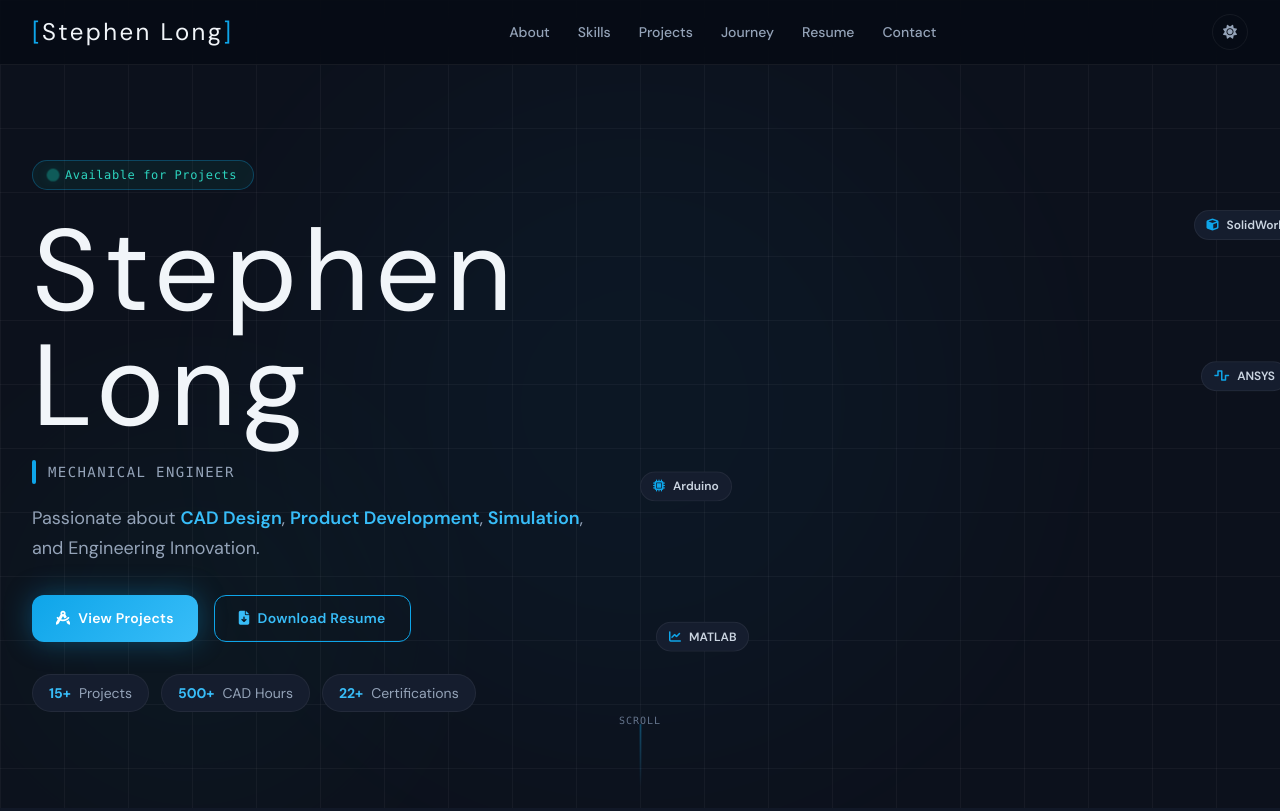
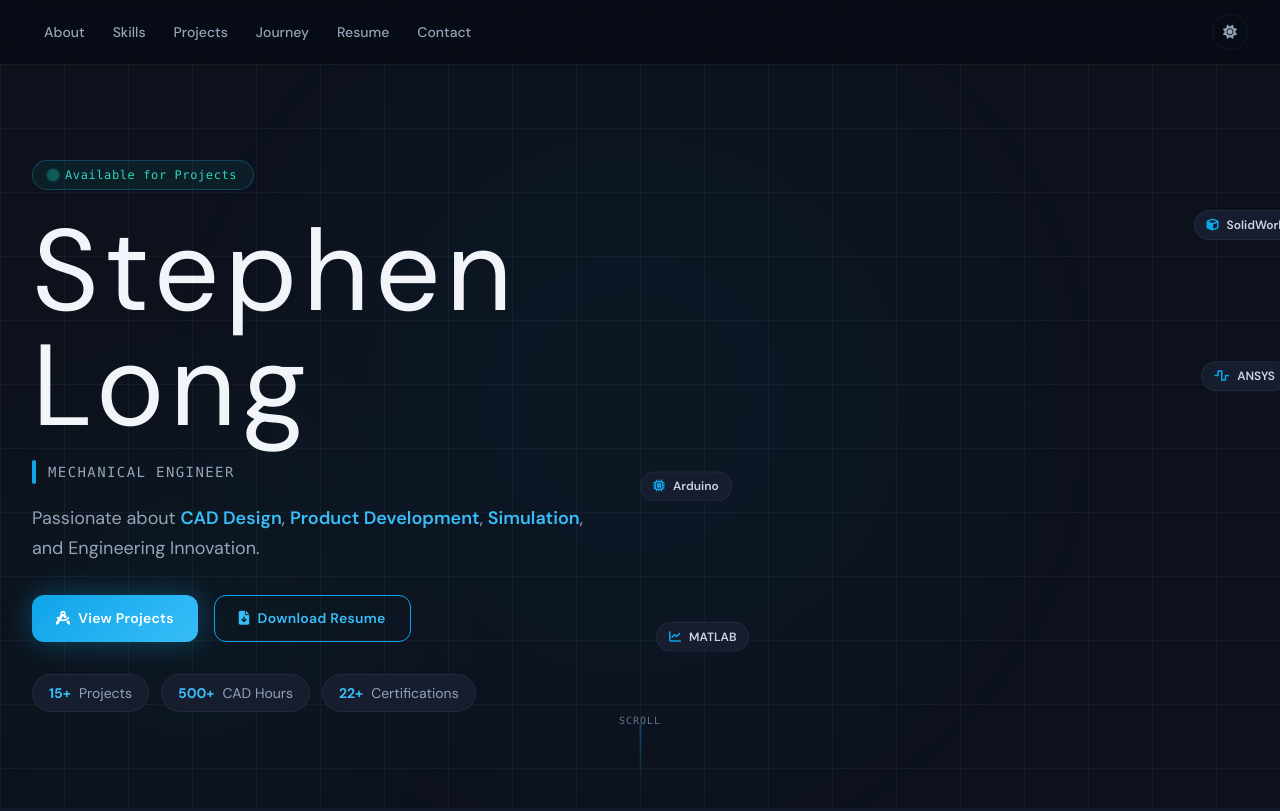
Before and after one commit to Stephenlong4/portfolio, a plain HTML site: page index.html in a window 1280 px wide. Shown: the top 811 px of the page. Drawn offline with nearby package versions, Linux system fonts and the light colour scheme.

Commit message:
Third commit

```diff
--- a/index.html
+++ b/index.html
@@ -272,7 +272,6 @@
   <nav id="navbar" class="fixed top-0 inset-x-0 z-50 transition-all duration-300">
     <div class="max-w-7xl mx-auto px-4 sm:px-6 lg:px-8">
       <div class="flex items-center justify-between h-16">
-        <a href="#hero" class="font-display text-2xl tracking-widest no-underline" style="color:var(--text-heading);"><span style="color:var(--accent);">[</span>Stephen Long<span style="color:var(--accent);">]</span></a>
         <ul class="hidden lg:flex items-center gap-1">
           <li><a href="#about" class="nav-link px-3 py-1.5 rounded-md text-sm font-medium transition-all" style="color:var(--text-secondary);">About</a></li>
           <li><a href="#skills" class="nav-link px-3 py-1.5 rounded-md text-sm font-medium transition-all" style="color:var(--text-secondary);">Skills</a></li>
```
